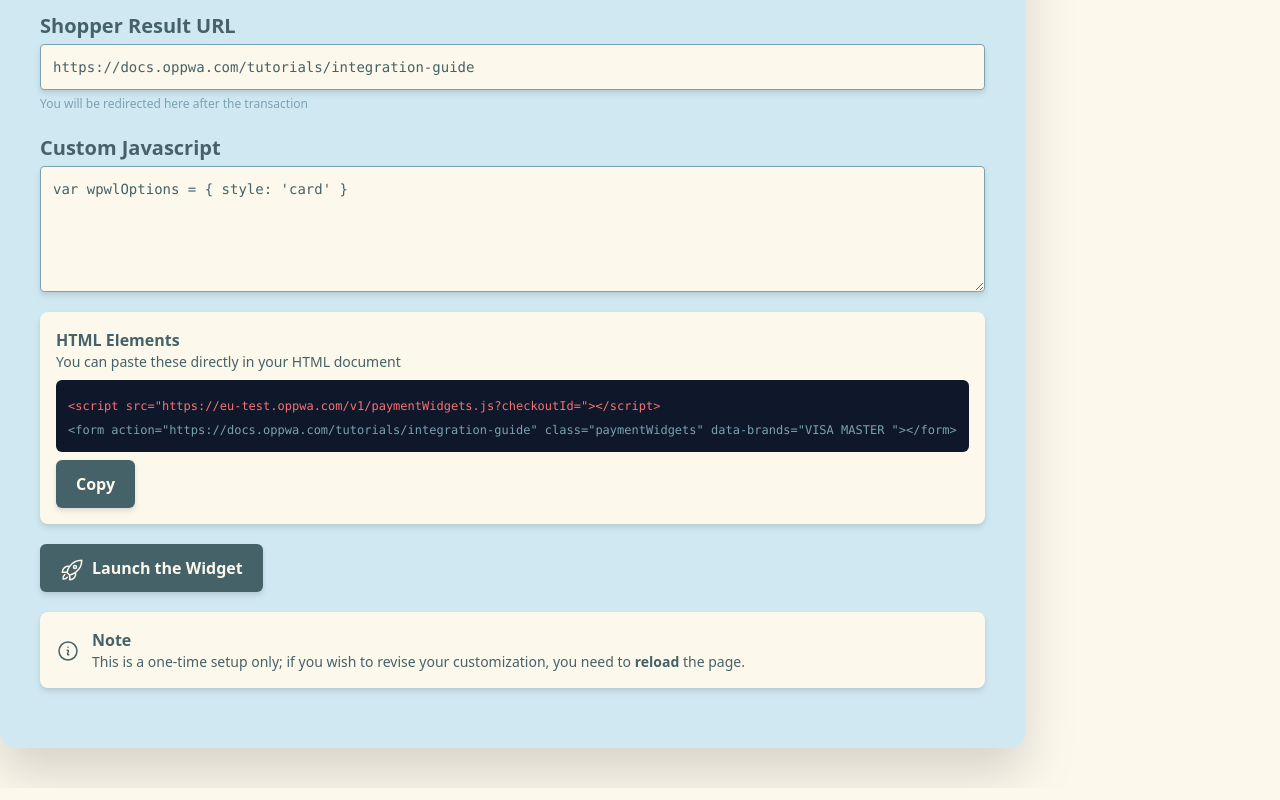
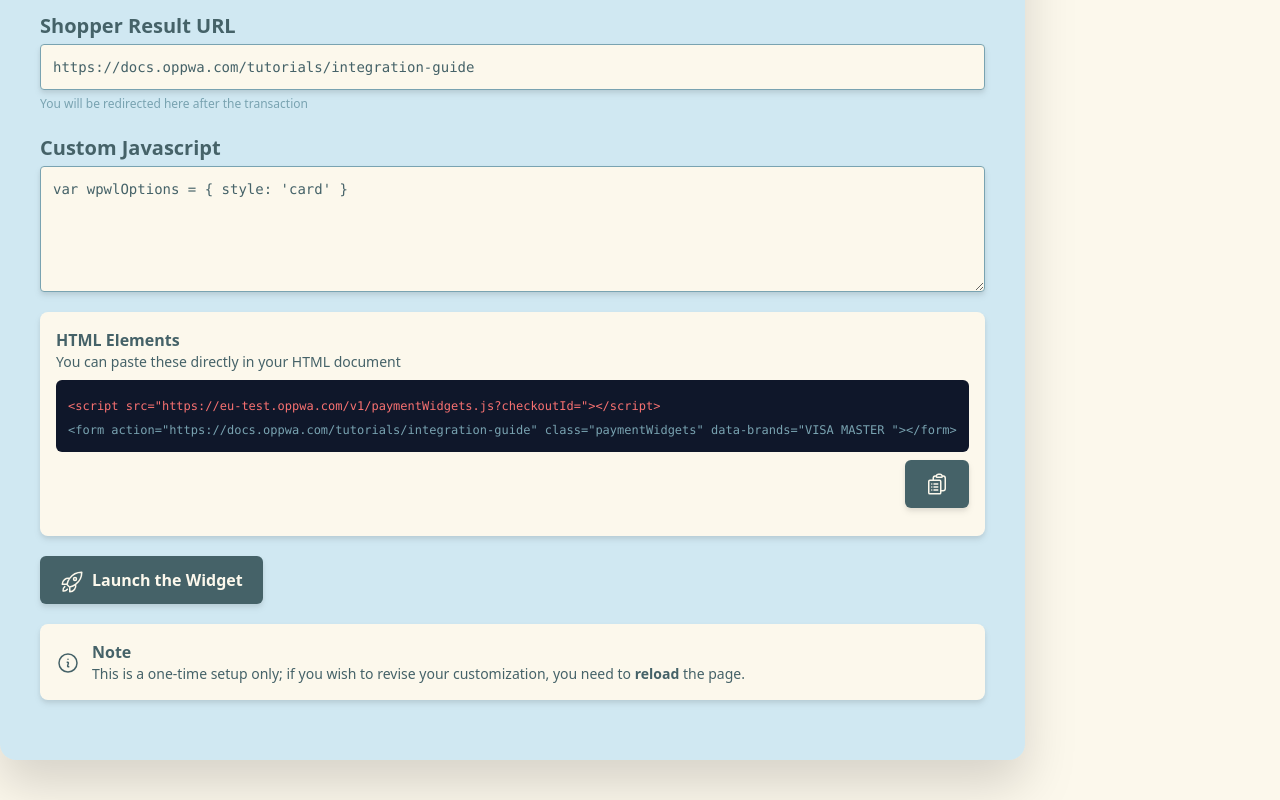
Before and after one commit to veib6247/cnp-pg, a Vue app: page / in a window 1280 px wide. Shown: the part 468-1268 px from the top of the page. Built offline with nearby package versions, Linux system fonts and the light colour scheme.

Commit message:
added a copy icon

```diff
--- a/src/App.vue
+++ b/src/App.vue
@@ -8,10 +8,16 @@
   import UserInput from './components/UserInput.vue'
   import UserTextArea from './components/UserTextArea.vue'
   import SubmitButton from './components/SubmitButton.vue'
+  import CnpWidget from './components/CnpWidget.vue'
+
+  // icons
   import LaunchIcon from './components/icons/LaunchIcon.vue'
   import InfoIcon from './components/icons/InfoIcon.vue'
-import CnpWidget from './components/CnpWidget.vue'
+  import CopyIcon from './components/icons/CopyIcon.vue'
 
+  /**
+   * all vars
+   */
   const checkoutId = ref('')
   const selectedBrands = ref(['VISA', 'MASTER']) // defaults to selecting these 2
   const brands = getBrandsList()
@@ -129,12 +135,17 @@
           <div class="bg-slate-900 rounded-md p-3 text-highlights w-fit">
             <span class="text-xs font-mono" :class="{ 'text-red-400': !checkoutId }">{{ stringifiedScript }}</span>
             <br>
-            <span class="text-xs font-mono" :class="{ 'text-red-400': selectedBrands.length < 1 }">{{
-              stringifiedBrands
-            }}</span>
+            <span class="text-xs font-mono" :class="{ 'text-red-400': selectedBrands.length < 1 }">
+              {{ stringifiedBrands }}
+            </span>
           </div>
 
-          <SubmitButton btn-label="Copy" @submit-data="copyToClipboard"></SubmitButton>
+          <div class="flex flex-row-reverse">
+            <SubmitButton @submit-data="copyToClipboard">
+              <CopyIcon />
+            </SubmitButton>
+          </div>
+
         </div>
 
         <SubmitButton btn-label="Launch the Widget" @submit-data="sumbit">
--- a/src/components/SubmitButton.vue
+++ b/src/components/SubmitButton.vue
@@ -2,7 +2,7 @@
   defineProps({
     btnLabel: {
       type: String,
-    required: true
+      required: false
     }
   })
 
--- /dev/null
+++ b/src/components/icons/CopyIcon.vue
@@ -0,0 +1,7 @@
+<template>
+  <svg xmlns="http://www.w3.org/2000/svg" fill="none" viewBox="0 0 24 24" stroke-width="1.5" stroke="currentColor"
+    class="w-6 h-6">
+    <path stroke-linecap="round" stroke-linejoin="round"
+      d="M9 12h3.75M9 15h3.75M9 18h3.75m3 .75H18a2.25 2.25 0 002.25-2.25V6.108c0-1.135-.845-2.098-1.976-2.192a48.424 48.424 0 00-1.123-.08m-5.801 0c-.065.21-.1.433-.1.664 0 .414.336.75.75.75h4.5a.75.75 0 00.75-.75 2.25 2.25 0 00-.1-.664m-5.8 0A2.251 2.251 0 0113.5 2.25H15c1.012 0 1.867.668 2.15 1.586m-5.8 0c-.376.023-.75.05-1.124.08C9.095 4.01 8.25 4.973 8.25 6.108V8.25m0 0H4.875c-.621 0-1.125.504-1.125 1.125v11.25c0 .621.504 1.125 1.125 1.125h9.75c.621 0 1.125-.504 1.125-1.125V9.375c0-.621-.504-1.125-1.125-1.125H8.25zM6.75 12h.008v.008H6.75V12zm0 3h.008v.008H6.75V15zm0 3h.008v.008H6.75V18z" />
+  </svg>
+</template>
```
Also changed, not shown: src/components/CnpWidget.vue (indentation only). Lines whose indentation alone changed are shown as unchanged.
